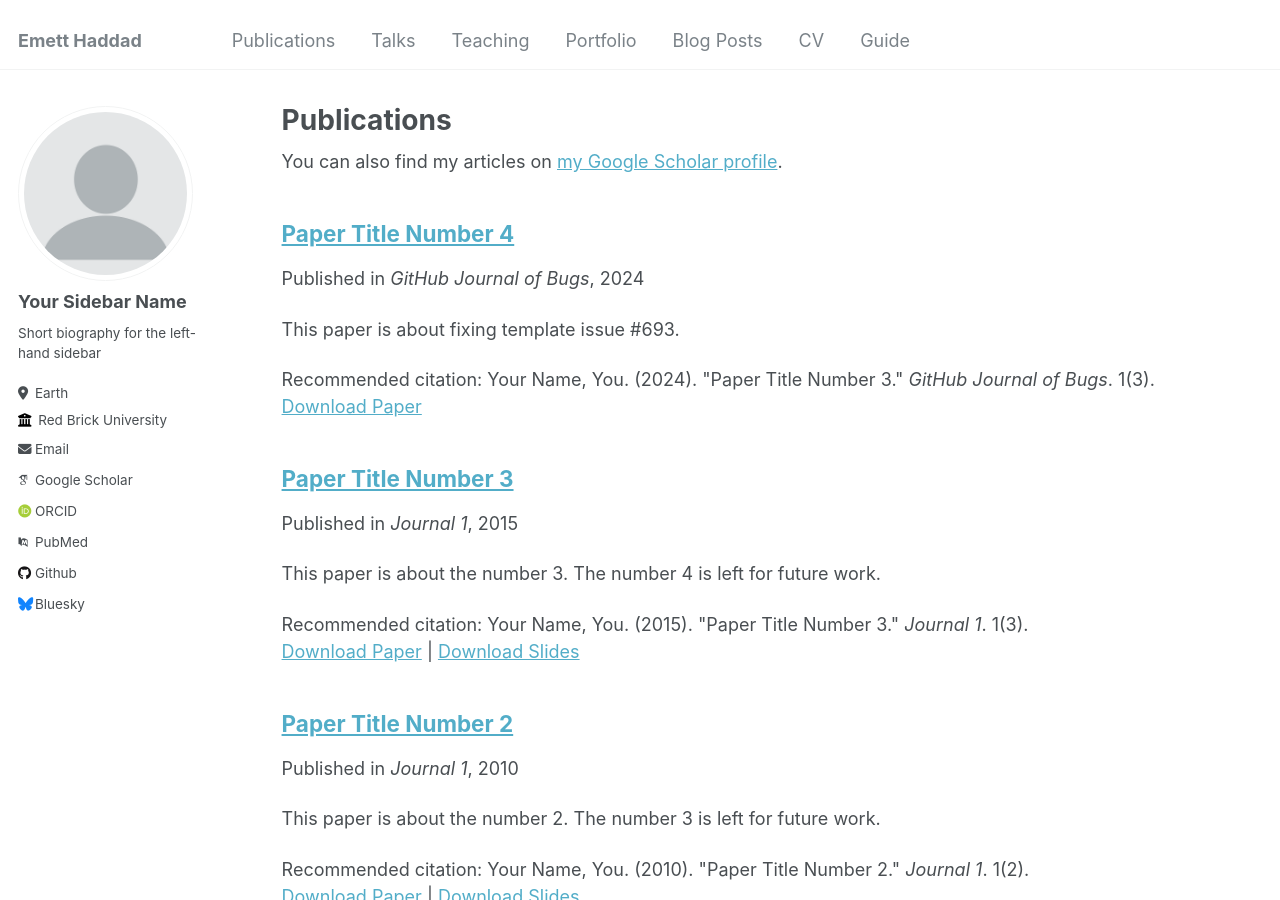
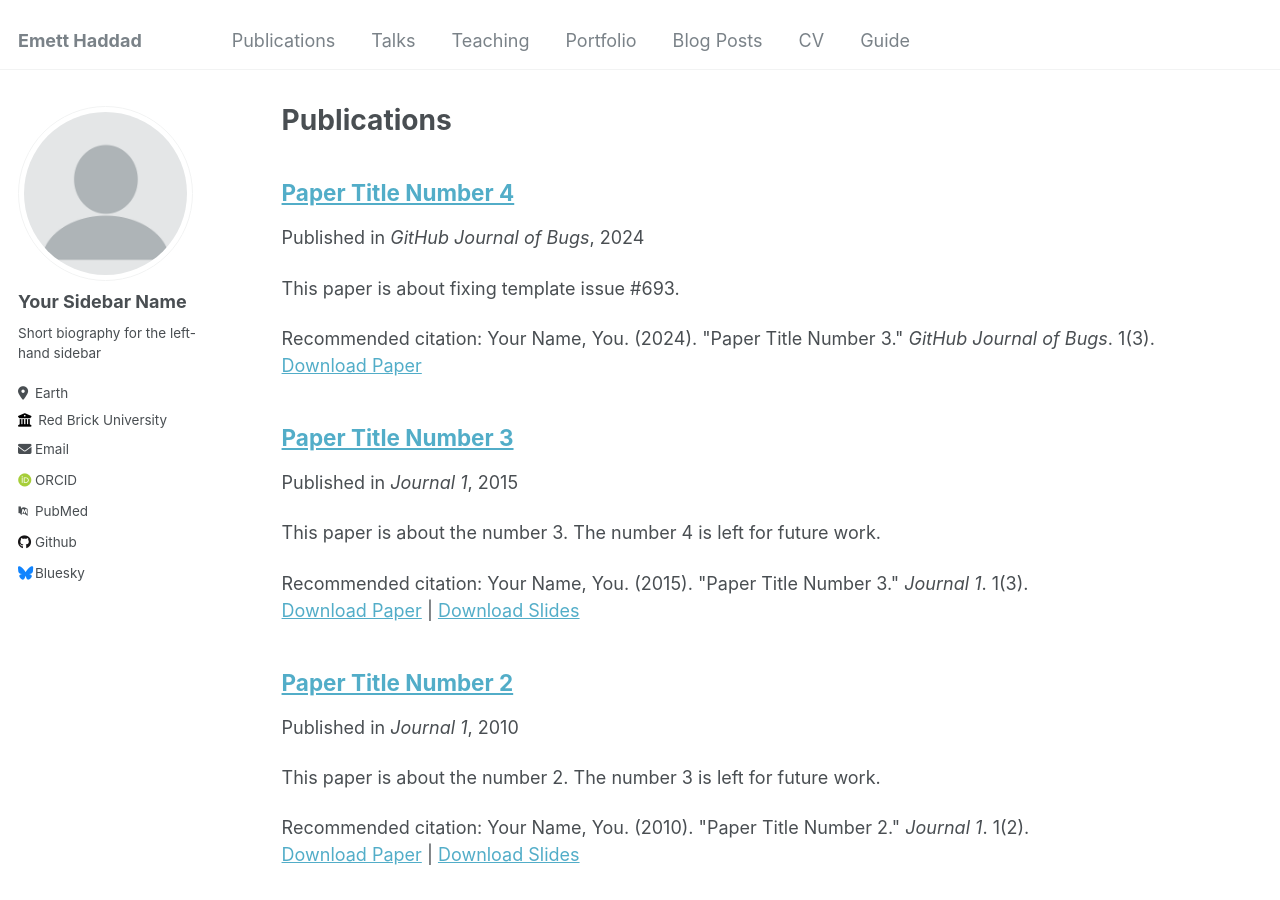
Before and after one commit to EmettGabrielH/Test-academic-pages, a Jekyll site: the page built from _pages/publications.md, in a window 1280 px wide and 900 px high. Built offline with Jekyll 4.4.1, drawn with Linux system fonts in a browser that asks for light colours; some web fonts are replaced; part of the change alters nothing that is shown.

Commit message:
Update _config.yml

```diff
--- a/_config.yml
+++ b/_config.yml
@@ -32,7 +32,7 @@ author:
 
   # Academic websites
   arxiv            : # URL - Update with the correct link to your profile
-  googlescholar    : "https://scholar.google.com/citations?user=PS_CX0AAAAAJ"
+  googlescholar    : #
   impactstory      : # URL
   orcid            : "http://orcid.org/yourorcidurl"
   semantic         : # URL
```
